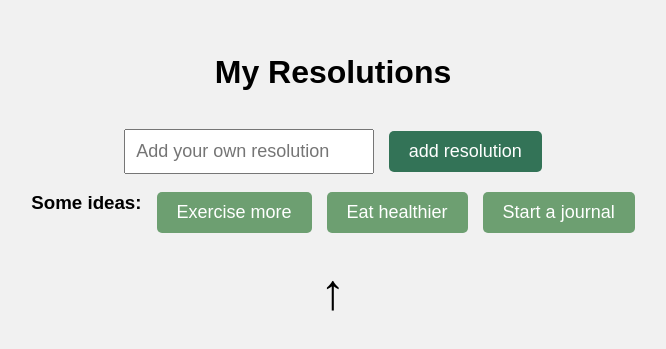
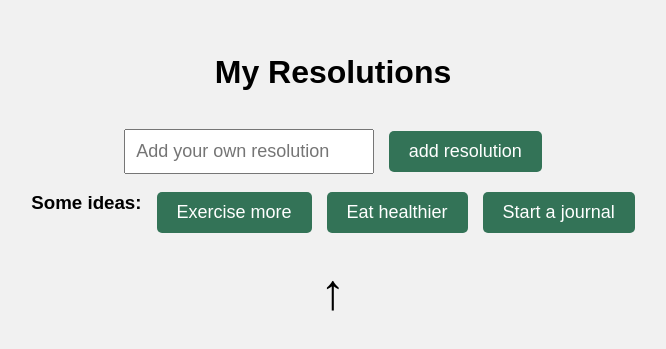
Before and after one commit to anna-zhang/year-of-the-snake, a plain HTML site: page index.html in a window 1280 px wide. Shown: the part 1013-1362 px from the top of the page, without its empty margins (307-973 px from the left). Drawn offline with Linux system fonts and the light colour scheme; a web font is replaced by a local one.

Commit message:
consistent button colors

```diff
--- a/styles.css
+++ b/styles.css
@@ -76,7 +76,7 @@ section {
     padding: 10px 20px;
     font-size: 18px;
     cursor: pointer;
-    background-color: #6D9F71;
+    background-color: #337357;
     color: white;
     border: none;
     border-radius: 5px;
```
